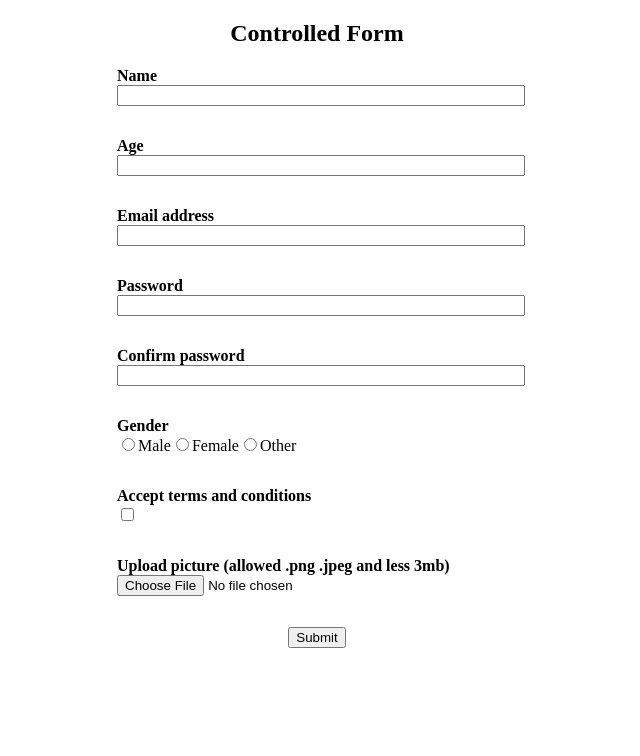
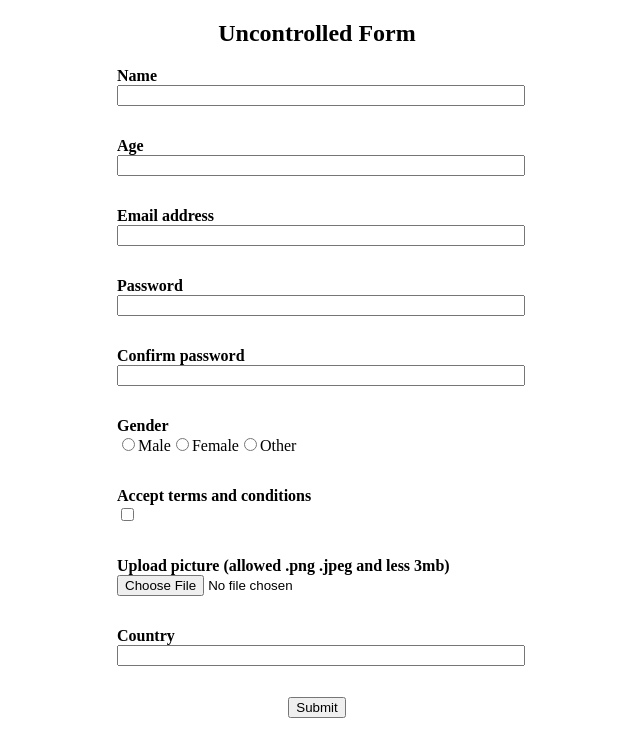
Before and after one commit to VictoriaAlekseeva/rsschool-react, a React (Vite) app: page /uncontrolled in a window 1280 px wide. Shown: the top 756 px of the page, without its empty margins (323-963 px from the left). Built offline with nearby package versions, Linux system fonts and the light colour scheme.

Commit message:
feat: add uncontrolled form

```diff
--- /dev/null
+++ b/src/components/CountrySelect/CountrySelect.module.scss
@@ -0,0 +1,13 @@
+.input {
+  width: 100%;
+}
+
+.label {
+  font-weight: 800;
+}
+
+.country_list {
+  list-style: none;
+  margin: 0;
+  padding: 0;
+}
--- /dev/null
+++ b/src/components/CountrySelect/CountrySelect.tsx
@@ -0,0 +1,63 @@
+import React from 'react';
+import { useState } from 'react';
+import countriesListJson from '../../countrieslist.json';
+import styles from './CountrySelect.module.scss';
+
+interface GenericInputProps
+  extends React.PropsWithoutRef<JSX.IntrinsicElements['input']> {}
+
+const CountrySelect = React.forwardRef<HTMLInputElement, GenericInputProps>(
+  ({ ...props }, ref) => {
+    const [inputValue, setInputValue] = useState('');
+    const [isVisible, setIsVisible] = useState(false);
+
+    const countriesList = countriesListJson.map((item) => item.country);
+
+    const searchedCountries = countriesList.filter((country) =>
+      country.toLowerCase().includes(inputValue.toLowerCase())
+    );
+
+    const handleChangeSelect: React.ChangeEventHandler<HTMLInputElement> = ({
+      target: { value },
+    }) => {
+      setInputValue(value);
+      setIsVisible(true);
+    };
+
+    const handlerClickSelect: React.MouseEventHandler<HTMLLIElement> = (
+      event
+    ) => {
+      event.preventDefault;
+      setInputValue(event.currentTarget.innerText);
+      setIsVisible(false);
+    };
+
+    return (
+      <>
+        <label htmlFor="country" className={styles.label}>
+          Country
+        </label>
+        <input
+          type="text"
+          id="country"
+          {...props}
+          ref={ref}
+          value={inputValue}
+          onChange={handleChangeSelect}
+          className={styles.input}
+        />
+        {isVisible && (
+          <ul className={styles.country_list}>
+            {searchedCountries.map((country, index) => (
+              <li key={index} onMouseDown={handlerClickSelect}>
+                {country}
+              </li>
+            ))}
+          </ul>
+        )}
+      </>
+    );
+  }
+);
+
+export default CountrySelect;
--- a/src/components/controlledForm/ControlledForm.tsx
+++ b/src/components/controlledForm/ControlledForm.tsx
@@ -4,16 +4,18 @@ import { useNavigate } from 'react-router-dom';
 import { useAppDispatch } from '../../app/hooks';
 import { submitControlledForm } from '../../app/rootSlice';
 import { schema } from '../../utils/validation';
-import styles from './controlled.module.scss';
+import styles from './ControlledForm.module.scss';
 import { IFormInput } from '../../utils/types';
 import { DevTool } from '@hookform/devtools';
 import { convertFileToBase64 } from '../../utils/convertFileToBase64';
+import CountrySelect from '../CountrySelect/CountrySelect';
 
 const ControlledForm: React.FC = () => {
   const form = useForm<IFormInput>({
     mode: 'onChange',
     resolver: yupResolver(schema),
   });
+
   const {
     register,
     handleSubmit,
@@ -26,7 +28,6 @@ const ControlledForm: React.FC = () => {
   const dispatch = useAppDispatch();
 
   const onSubmit: SubmitHandler<IFormInput> = async (data: IFormInput) => {
-    // console.log('submitted', data);
     if (data.picture !== undefined) {
       const image = data.picture as FileList;
       const imagebase64 = await convertFileToBase64(image[0]);
@@ -179,6 +180,14 @@ const ControlledForm: React.FC = () => {
             </span>
           )}
         </div>
+        <div className={styles.input_wrapper}>
+          <CountrySelect {...register('country')} />
+          {errors.country && (
+            <span className={styles.error_message}>
+              {errors.country.message}
+            </span>
+          )}
+        </div>
         <input
           disabled={!isValid}
           className={isValid ? styles.submit_enabled : styles.submit_disabled}
--- a/src/components/uncontrolledForm/UncontrolledForm.tsx
+++ b/src/components/uncontrolledForm/UncontrolledForm.tsx
@@ -1,43 +1,64 @@
-import styles from './uncontrolled.module.scss';
-import { useRef } from 'react';
+import { useNavigate } from 'react-router-dom';
+import { useAppDispatch } from '../../app/hooks';
+import { submitControlledForm } from '../../app/rootSlice';
+import { convertFileToBase64 } from '../../utils/convertFileToBase64';
+import { schema } from '../../utils/validation';
+import CountrySelect from '../CountrySelect/CountrySelect';
+import styles from './UncontrolledForm.module.scss';
+import { useRef, useState } from 'react';
+import { ValidationError } from 'yup';
 
 const UncontrolledForm: React.FC = () => {
   const formRef = useRef(null);
+  const [errors, setErrors] = useState<Record<string, string>>({});
+
+  const dispatch = useAppDispatch();
+  const navigate = useNavigate();
 
   const handleSubmit: React.FormEventHandler<HTMLFormElement> = async (
     event
   ) => {
     event.preventDefault();
-
     const form = formRef.current;
-
     if (!form) {
       return;
     }
 
     const formData = new FormData(form);
 
-    const imageFile = formData.get('picture') as File | null;
-
-    console.log(imageFile);
-
+    try {
       const data = {
         name: formData.get('name') || '',
-      country: formData.get('country') || '',
         age: Number(formData.get('age')) || 0,
         email: formData.get('email') || '',
         password: formData.get('password') || '',
-      confirmPassword: formData.get('confirmPassword') || '',
+        checkpassword: formData.get('checkpassword') || '',
         gender: formData.get('gender') || '',
-      acceptTerms: Boolean(formData.get('acceptTerms')),
+        checkbox: Boolean(formData.get('checkbox')),
+        picture: [formData.get('picture')] as File[] | null,
+        country: formData.get('country') || '',
       };
 
-    console.log('submitted', data);
+      await schema.validate({ ...data }, { abortEarly: false });
+      const imagebase64 = await convertFileToBase64(data.picture![0]);
+      const result = { ...data, picture: imagebase64 };
+
+      dispatch(submitControlledForm(result));
+      navigate('/');
+    } catch (error) {
+      if (error instanceof ValidationError) {
+        const errors: Record<string, string> = {};
+        error.inner.forEach((e) => {
+          if (e.path) errors[e.path] = e.message;
+        });
+        setErrors(errors);
+      }
+    }
   };
 
   return (
     <div className="wrapper">
-      <h2>Controlled Form</h2>
+      <h2>Uncontrolled Form</h2>
       <form
         className={styles.form_wrapper}
         onSubmit={handleSubmit}
@@ -48,6 +69,9 @@ const UncontrolledForm: React.FC = () => {
             Name
           </label>
           <input className={styles.input} type="text" id="name" name="name" />
+          {errors.name && (
+            <span className={styles.error_message}>{errors.name}</span>
+          )}
         </div>
         <div className={styles.input_wrapper}>
           <label className={styles.label} htmlFor="age">
@@ -62,6 +86,9 @@ const UncontrolledForm: React.FC = () => {
             max="120"
             name="age"
           />
+          {errors.age && (
+            <span className={styles.error_message}>{errors.age}</span>
+          )}
         </div>
         <div className={styles.input_wrapper}>
           <label className={styles.label} htmlFor="email">
@@ -73,6 +100,9 @@ const UncontrolledForm: React.FC = () => {
             id="email"
             name="email"
           />
+          {errors.email && (
+            <span className={styles.error_message}>{errors.email}</span>
+          )}
         </div>
         <div className={styles.input_wrapper}>
           <label className={styles.label} htmlFor="password">
@@ -84,6 +114,9 @@ const UncontrolledForm: React.FC = () => {
             id="password"
             name="password"
           />
+          {errors.password && (
+            <span className={styles.error_message}>{errors.password}</span>
+          )}
         </div>
         <div className={styles.input_wrapper}>
           <label className={styles.label} htmlFor="confirm-password">
@@ -95,6 +128,9 @@ const UncontrolledForm: React.FC = () => {
             id="confirm-password"
             name="checkpassword"
           />
+          {errors.checkpassword && (
+            <span className={styles.error_message}>{errors.checkpassword}</span>
+          )}
         </div>
         <div className={styles.input_wrapper}>
           <label className={styles.label} htmlFor="gender">
@@ -108,18 +144,33 @@ const UncontrolledForm: React.FC = () => {
             <input type="radio" id="other" value="other" name="gender" />
             <label htmlFor="other">Other</label>
           </div>
+          {errors.gender && (
+            <span className={styles.error_message}>{errors.gender}</span>
+          )}
         </div>
         <div className={styles.input_wrapper}>
           <label className={styles.label} htmlFor="t&c">
             Accept terms and conditions{' '}
           </label>
           <input type="checkbox" id="t&c" name="checkbox" />
+          {errors.checkbox && (
+            <span className={styles.error_message}>{errors.checkbox}</span>
+          )}
         </div>
         <div className={styles.input_wrapper}>
           <label className={styles.label} htmlFor="picture">
             Upload picture (allowed .png .jpeg and less 3mb)
           </label>
           <input type="file" id="picture" accept="image/*" name="picture" />
+          {errors.picture && (
+            <span className={styles.error_message}>{errors.picture}</span>
+          )}
+        </div>
+        <div className={styles.input_wrapper}>
+          <CountrySelect name="country" />
+          {errors.country && (
+            <span className={styles.error_message}>{errors.country}</span>
+          )}
         </div>
         <input type="submit" />
       </form>
--- a/src/main.tsx
+++ b/src/main.tsx
@@ -4,8 +4,8 @@ import { createBrowserRouter, Outlet, RouterProvider } from 'react-router-dom';
 import { store } from './app/store';
 import { Provider } from 'react-redux';
 import './index.css';
-import UncontrolledForm from './components/uncontrolledForm/UncontrolledForm';
-import ControlledForm from './components/controlledForm/ControlledForm';
+import UncontrolledForm from './components/UncontrolledForm/UncontrolledForm';
+import ControlledForm from './components/ControlledForm/ControlledForm';
 import Home from './pages/Home/Home';
 
 const router = createBrowserRouter([
--- a/src/utils/validation.ts
+++ b/src/utils/validation.ts
@@ -61,4 +61,5 @@ export const schema = yup.object().shape({
         return allowedExtensions.includes(fileType);
       },
     }),
+  country: yup.string().required('Country is a required field'),
 });
```
Also changed, not shown: src/components/controlledForm/ControlledForm.module.scss (renamed from src/components/controlledForm/controlled.module.scss), src/components/uncontrolledForm/UncontrolledForm.module.scss (renamed from src/components/uncontrolledForm/uncontrolled.module.scss). Lines whose indentation alone changed are shown as unchanged.
